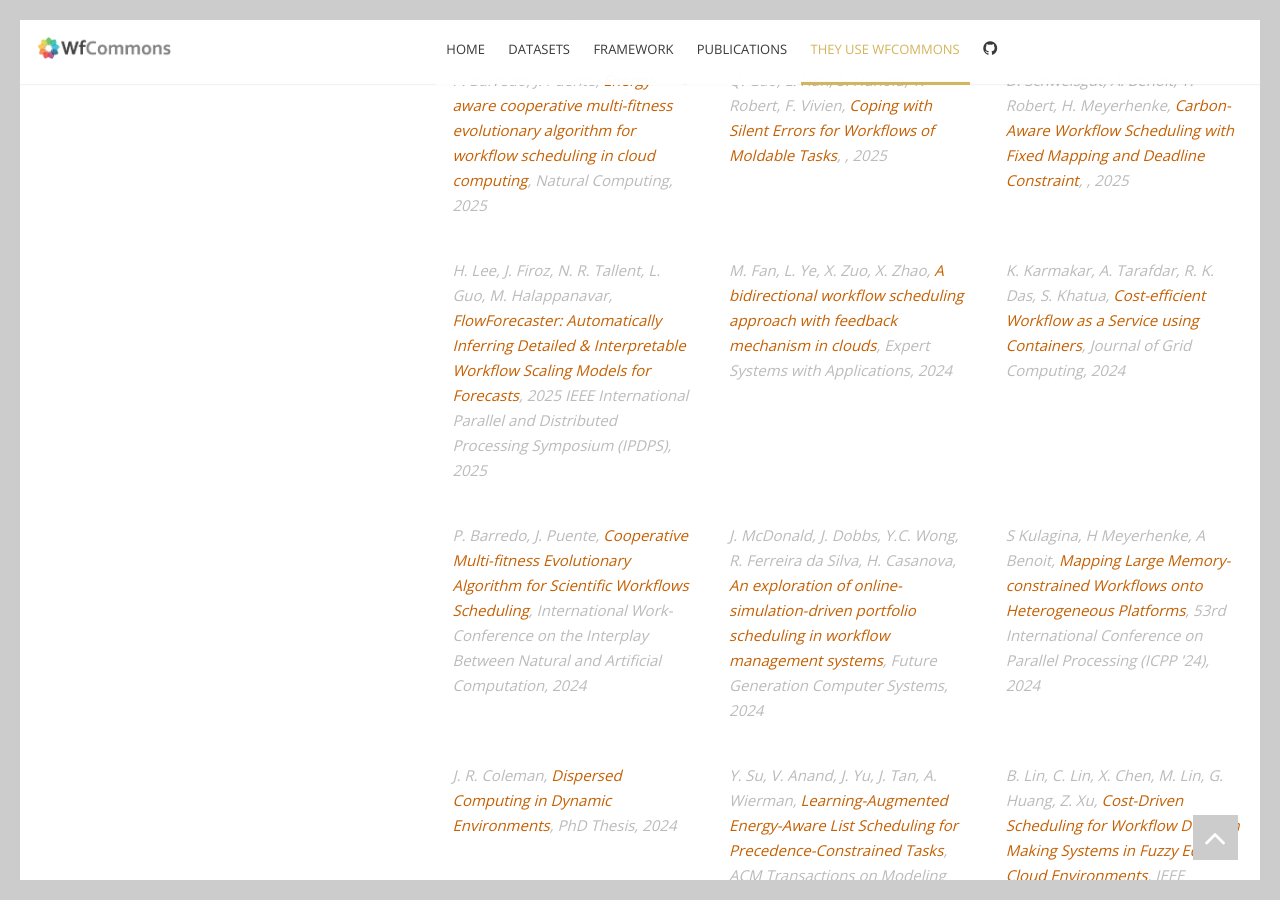
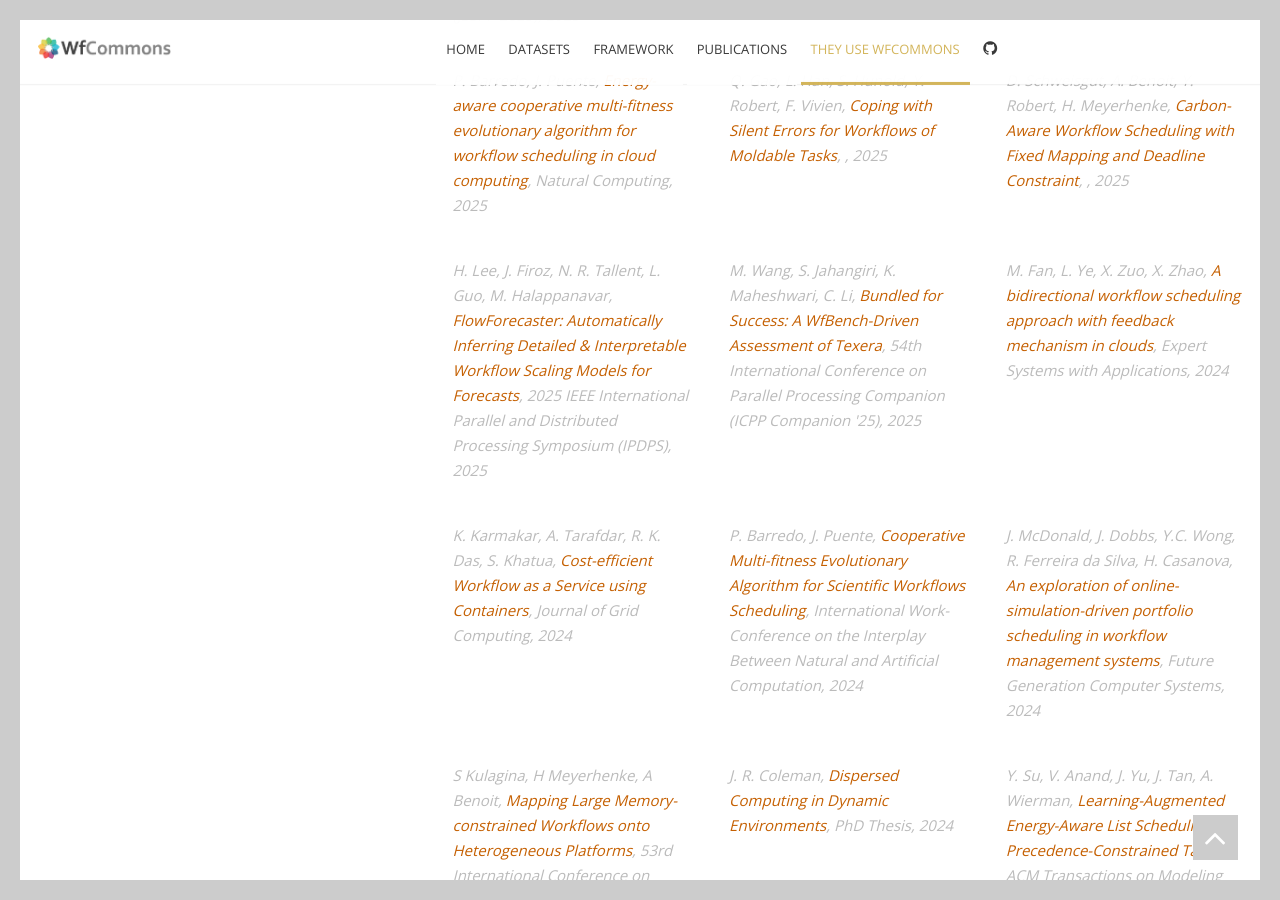
Before and after one commit to wfcommons/wfcommons.github.io, a Jekyll site: the page built from index.html, in a window 1280 px wide and 900 px high, scrolled down 4372 px. Built offline with Jekyll 4.4.1, drawn with Linux system fonts in a browser that asks for light colours; some of the changed text lies outside the part shown.

Commit message:
Update usages.yml

```diff
--- a/_data/usages.yml
+++ b/_data/usages.yml
@@ -1,3 +1,10 @@
+- title: "Bundled for Success: A WfBench-Driven Assessment of Texera"
+  authors: M. Wang, S. Jahangiri, K. Maheshwari, C. Li
+  type: Workshop
+  book: "54th International Conference on Parallel Processing Companion (ICPP Companion '25)"
+  year: 2025
+  link: https://chenli.ics.uci.edu/files/2025-wisdom.pdf
+
 - title: "FlowForecaster: Automatically Inferring Detailed & Interpretable Workflow Scaling Models for Forecasts"
   authors: H. Lee, J. Firoz, N. R. Tallent, L. Guo, M. Halappanavar
   type: Conference
```
